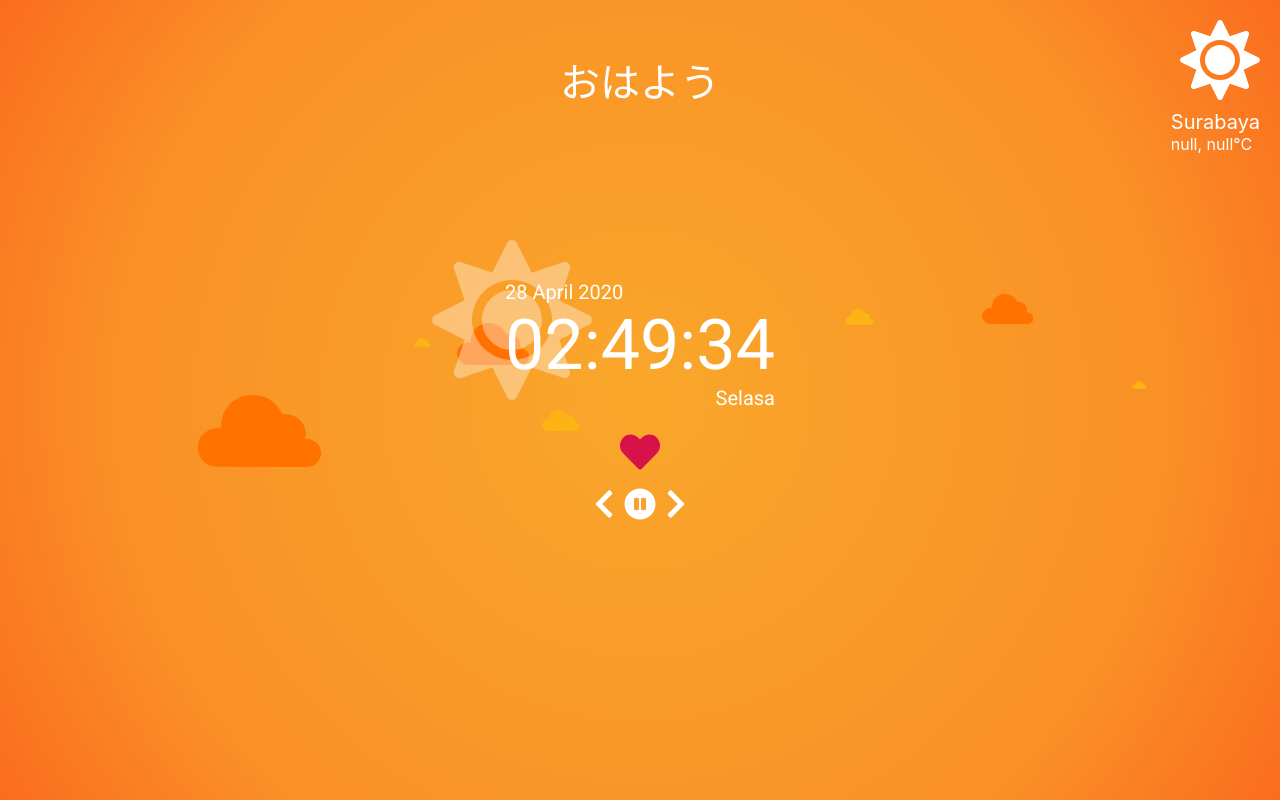
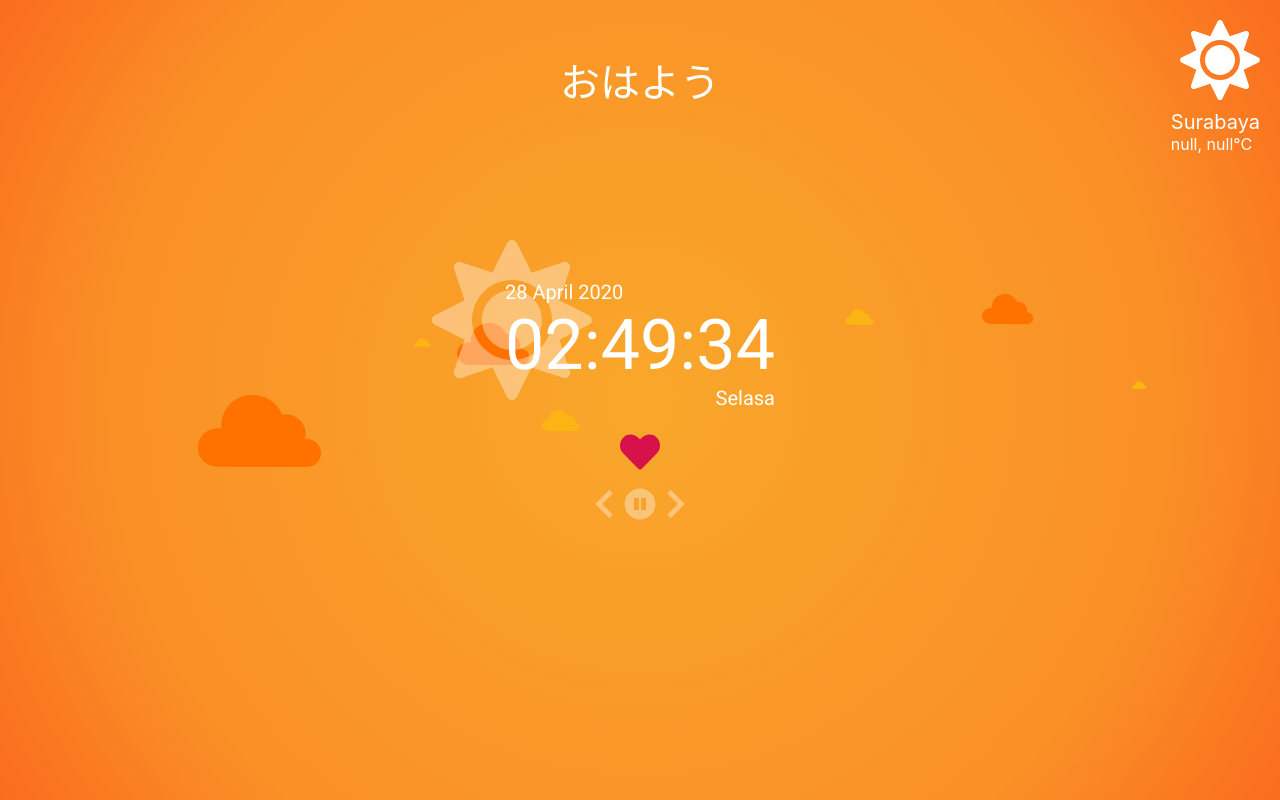
Before and after one commit to amusfq/jam-santuy, a React (Create React App) app: page / in a window 1280 px wide. Built offline with nearby package versions, Linux system fonts and the light colour scheme; no server answers; a web font is replaced by a local one.

Commit message:
Add songs

```diff
--- a/src/css/App.css
+++ b/src/css/App.css
@@ -98,3 +98,12 @@
     text-align: center;
     margin-top: 10px;
 }
+
+#btn-player > svg {
+    color: #ffffff5e;
+}
+
+#btn-player > svg:hover {
+    cursor: pointer;
+    color: #ffffff;
+}
```
